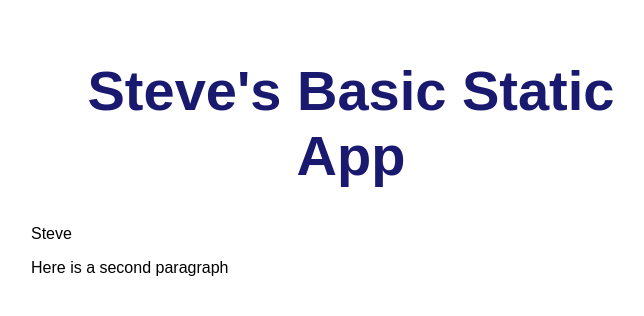
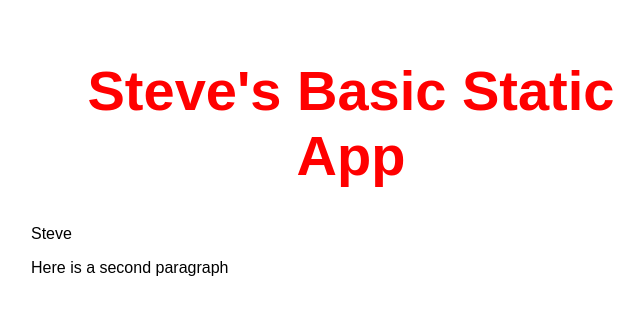
Before and after one commit to steverobinett/gettingStarted-181, a website: page src/index.html in a window 1280 px wide. Shown: the whole page, without its empty margins (289-933 px from the left). Drawn offline with Linux system fonts and the light colour scheme.

Commit message:
change to red

```diff
--- a/src/styles.css
+++ b/src/styles.css
@@ -18,5 +18,5 @@ main {
 main > h1 {
   text-align: center;
   font-size: 3.5em;
-  color: midnightblue;
+  color:red;
 }
```
